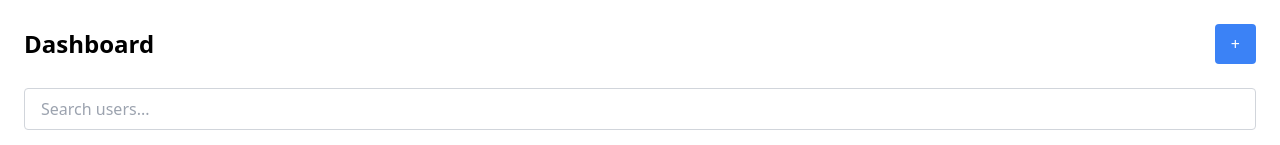
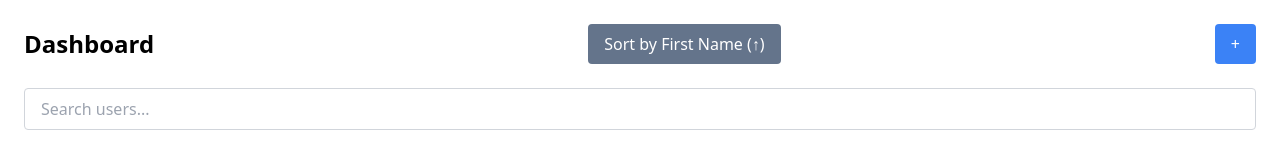
Before and after one commit to BhupeshSharma123/UserManager-Using-React-Js, a React (Vite) app: page / in a window 1280 px wide. Shown: the top 145 px of the page. Built offline with nearby package versions, Linux system fonts and the light colour scheme; no server answers.

Commit message:
refactor: add sorting functionality to user list in Dashboard

```diff
--- a/src/components/Dashboard.jsx
+++ b/src/components/Dashboard.jsx
@@ -2,7 +2,6 @@
 import { useState, useEffect } from "react";
 import axios from "axios";
 import { useQuery } from "@tanstack/react-query";
-
 import EditPage from "../Models/EditPage"; // Assuming you have an EditPage component
 import { useStore } from "../Store/Store";
 import { toast } from "react-toastify";
@@ -23,6 +22,7 @@ export default function Dashboard() {
   const [queryData, setQueryData] = useState([]); // Stores the users data
   const [selectedUser, setSelectedUser] = useState(null); // Tracks the selected user for editing
   const [filterQuery, setFilterQuery] = useState(""); // Filter query for searching users
+  const [sortOrder, setSortOrder] = useState("asc"); // Track sorting order (asc or desc)
 
   // Fetch paginated user data
   const fetchPaginatedData = async ({ queryKey }) => {
@@ -50,6 +50,11 @@ export default function Dashboard() {
       keepPreviousData: true, // Keep previous data while new data is loading
     }
   );
+
+  // Handle sorting
+  const handleSort = () => {
+    setSortOrder((prevOrder) => (prevOrder === "asc" ? "desc" : "asc")); // Toggle sorting order
+  };
 
   // Handle page change (Pagination)
   const handlePageChange = (page) => {
@@ -104,6 +109,13 @@ export default function Dashboard() {
     );
   });
 
+  // Sort the filteredData array
+  const sortedData = [...filteredData].sort((a, b) => {
+    if (a.first_name < b.first_name) return sortOrder === "asc" ? -1 : 1;
+    if (a.first_name > b.first_name) return sortOrder === "asc" ? 1 : -1;
+    return 0;
+  });
+
   if (isLoading) {
     // Display loading message while data is being fetched
     return <h1 className="text-center text-xl font-bold">Loading...</h1>;
@@ -121,6 +133,12 @@ export default function Dashboard() {
       {/* Dashboard Header */}
       <div className="flex justify-between items-center mb-6">
         <h1 className="text-2xl font-bold">Dashboard</h1>
+        <button
+          onClick={handleSort} // Toggle sorting order
+          className="px-4 py-2 bg-slate-500 text-white rounded hover:bg-slate-600"
+        >
+          Sort by First Name ({sortOrder === "asc" ? "↑" : "↓"})
+        </button>
         <button
           onClick={() => setModalOpen(true)} // Open modal on click
           className="px-4 py-2 bg-blue-500 text-white rounded hover:bg-blue-600"
@@ -164,8 +182,8 @@ export default function Dashboard() {
             </tr>
           </thead>
           <tbody className="h-full">
-            {Array.isArray(filteredData) &&
-              filteredData.map((user, index) => (
+            {Array.isArray(sortedData) &&
+              sortedData.map((user, index) => (
                 <tr key={user.id} className="even:bg-gray-50 hover:bg-gray-100">
                   <td className="border border-gray-300 px-4 py-2 text-gray-700">
                     {currentPage * 3 - 3 + index + 1}{" "}
```
